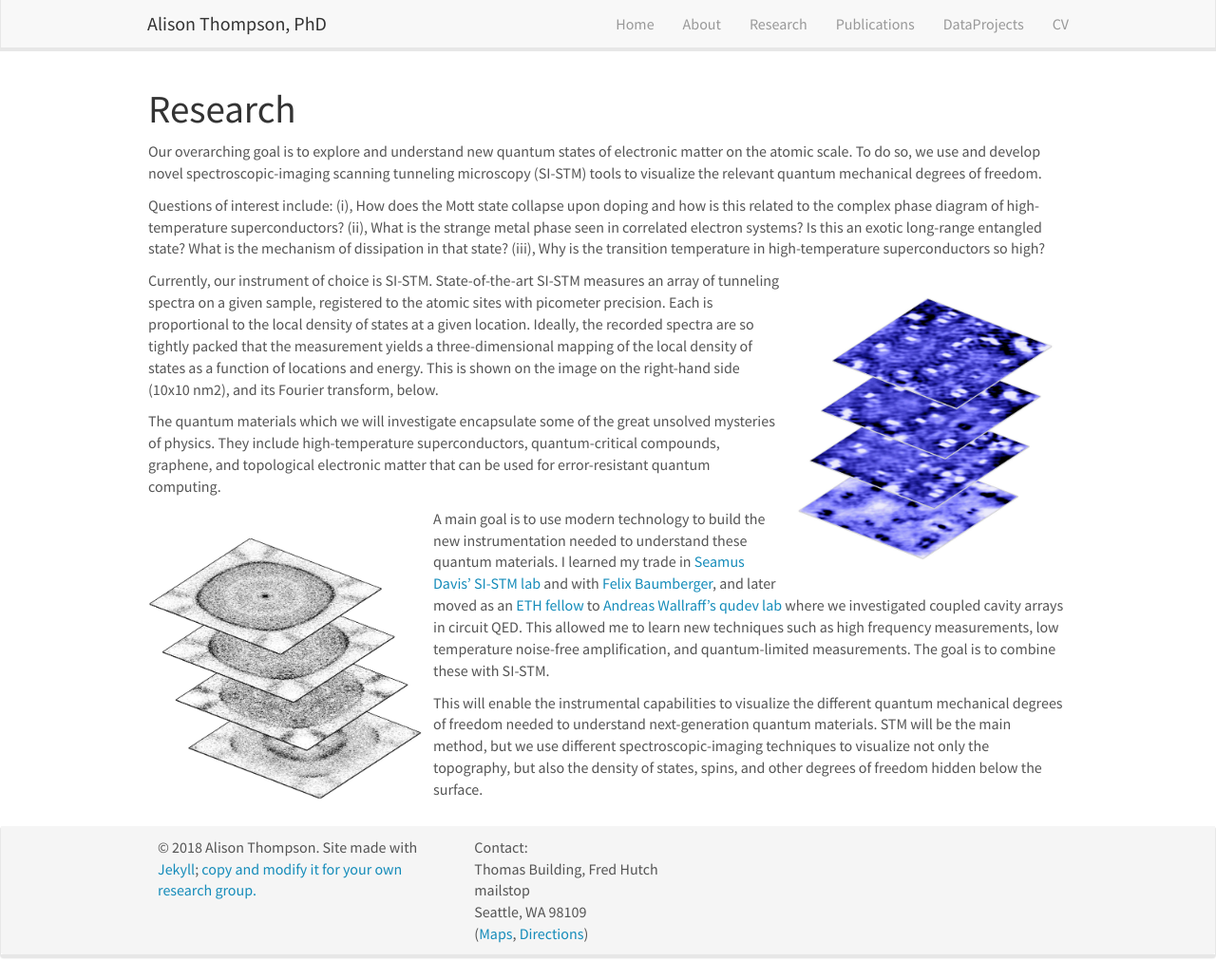
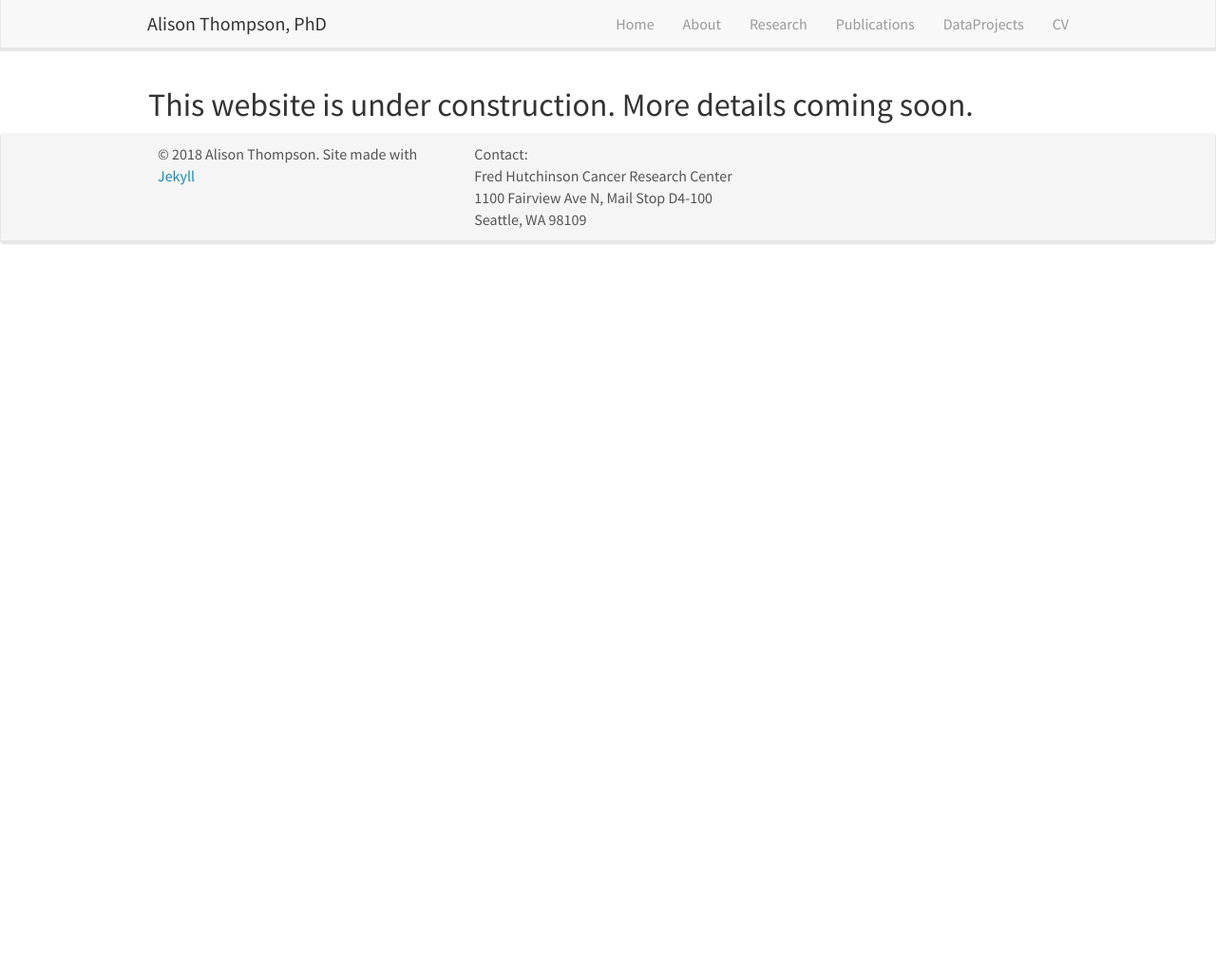
Before and after one commit to amthomps/amthomps-website, a Jekyll site: the page built from _pages/research.md, in a window 1280 px wide and 1031 px high. Shown: the whole window at 95% size. Built offline with Jekyll 4.4.1, drawn with Linux system fonts in a browser that asks for light colours; nearby versions of some CDN libraries.

Commit message:
changes to footer and research page
still changing content to under construction and modifying footer

```diff
--- a/_data/publist.yml
+++ b/_data/publist.yml
@@ -1,9 +1,9 @@
 - title: "coming soon"
-  image: SmartPub.png
+  image:
   description: coming soon
   authors: coming soon
   link:
     url: https://NULL
-    display:  arxiv:1712.08620 (2017)
+    display:
   highlight: 1
   news2:
--- a/_includes/footer.html
+++ b/_includes/footer.html
@@ -4,7 +4,7 @@
 	  <div class="row">
 		<div class="col-sm-4">
 
-		  <p>&copy 2018 Alison Thompson. Site made with <a href="https://jekyllrb.com">Jekyll</a>;  <a href="{{ site.url }}{{ site.baseurl }}/aboutwebsite.html">copy and  modify it for your own research group.</a></p>
+		  <p>&copy 2018 Alison Thompson. Site made with <a href="https://jekyllrb.com">Jekyll</a>
 
 
 		   <p>  </p><p>
@@ -13,10 +13,9 @@
 		</div>
 		<div class="col-sm-4">
 		  Contact:<br />
-		  Thomas Building, Fred Hutch<br />
-		  mailstop<br />
+		  Fred Hutchinson Cancer Research Center<br />
+		  1100 Fairview Ave N, Mail Stop D4-100<br />
 		  Seattle, WA 98109<br />
-            (<a href="https://goo.gl/maps/H2RjutkyoUH2">Maps</a>, <a href="http://www.physics.leidenuniv.nl/travel-directions">Directions</a>)
 		</div>
 	  </div>
 	</div>
--- a/_pages/research.md
+++ b/_pages/research.md
@@ -6,20 +6,4 @@ sitemap: false
 permalink: /research/
 ---
 
-# Research
-
-Our overarching goal is to explore and understand new quantum states of electronic matter on the atomic scale. To do so, we use and develop novel spectroscopic-imaging scanning tunneling microscopy (SI-STM) tools to visualize the relevant quantum mechanical degrees of freedom.
-
-Questions of interest include: (i), How does the Mott state collapse upon doping and how is this related to the complex phase diagram of high-temperature superconductors? (ii), What is the strange metal phase seen in correlated electron systems? Is this an exotic long-range entangled state? What is the mechanism of dissipation in that state? (iii), Why is the transition temperature in high-temperature superconductors so high?
-
-![]({{ site.url }}{{ site.baseurl }}/images/respic/layers_real.jpg){: style="width: 300px; float: right; border: 10px"}
-
-Currently, our instrument of choice  is SI-STM.  State-of-the-art SI-STM measures an array of tunneling spectra on a given sample, registered to the atomic sites with picometer precision. Each is proportional to the local density of states at a given location. Ideally, the recorded spectra are so tightly packed that the measurement yields a three-dimensional mapping of the local density of states as a function of locations and energy. This is shown on the image on the right-hand side (10x10 nm2), and its Fourier transform, below.
-
-The quantum materials which we will investigate encapsulate some of the great unsolved mysteries of physics. They include high-temperature superconductors, quantum-critical compounds, graphene, and topological electronic matter that can be used for error-resistant quantum computing.
-
-![]({{ site.url }}{{ site.baseurl }}/images/respic/layers_fft.jpg){: style="width: 300px; float: left; border: 10px"}
-
-A main goal is to use modern technology to build the new instrumentation needed to understand these quantum materials. I learned my trade in [Seamus Davis’ SI-STM lab](http://davisgroup.lassp.cornell.edu/) and with [Felix Baumberger](http://dpmc.unige.ch/gr_baumberger/index.html), and later moved as an [ETH fellow](http://www.ethfellows.ethz.ch/) to [Andreas Wallraff’s qudev lab](http://www.qudev.ethz.ch/) where we investigated coupled cavity arrays in circuit QED. This allowed me to learn new techniques such as high frequency measurements, low temperature noise-free amplification, and quantum-limited measurements. The goal is to combine these with SI-STM.
-
-This will enable the instrumental capabilities to visualize the different quantum mechanical degrees of freedom needed to understand next-generation quantum materials. STM will be the main method, but we use different spectroscopic-imaging techniques to visualize not only the topography, but also the density of states, spins, and other degrees of freedom hidden below the surface.
+## This website is under construction.  More details coming soon.
```
